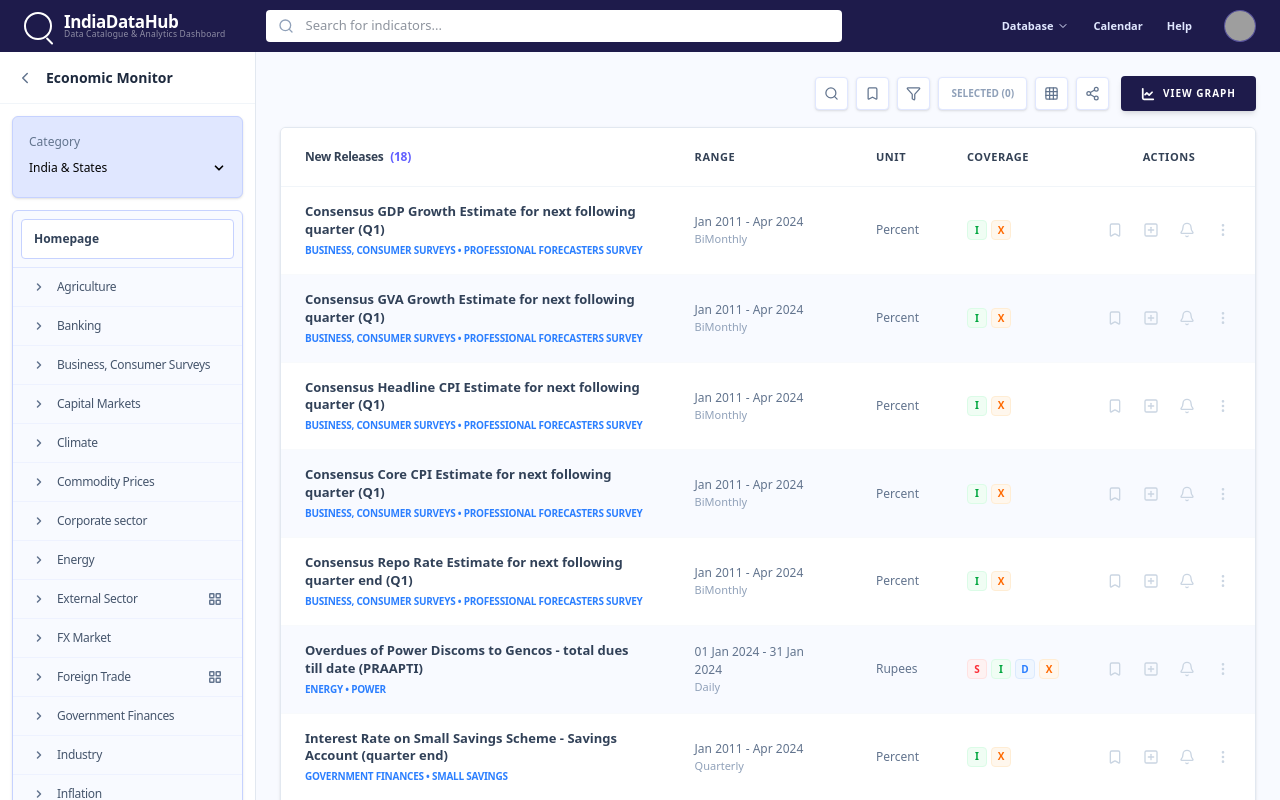
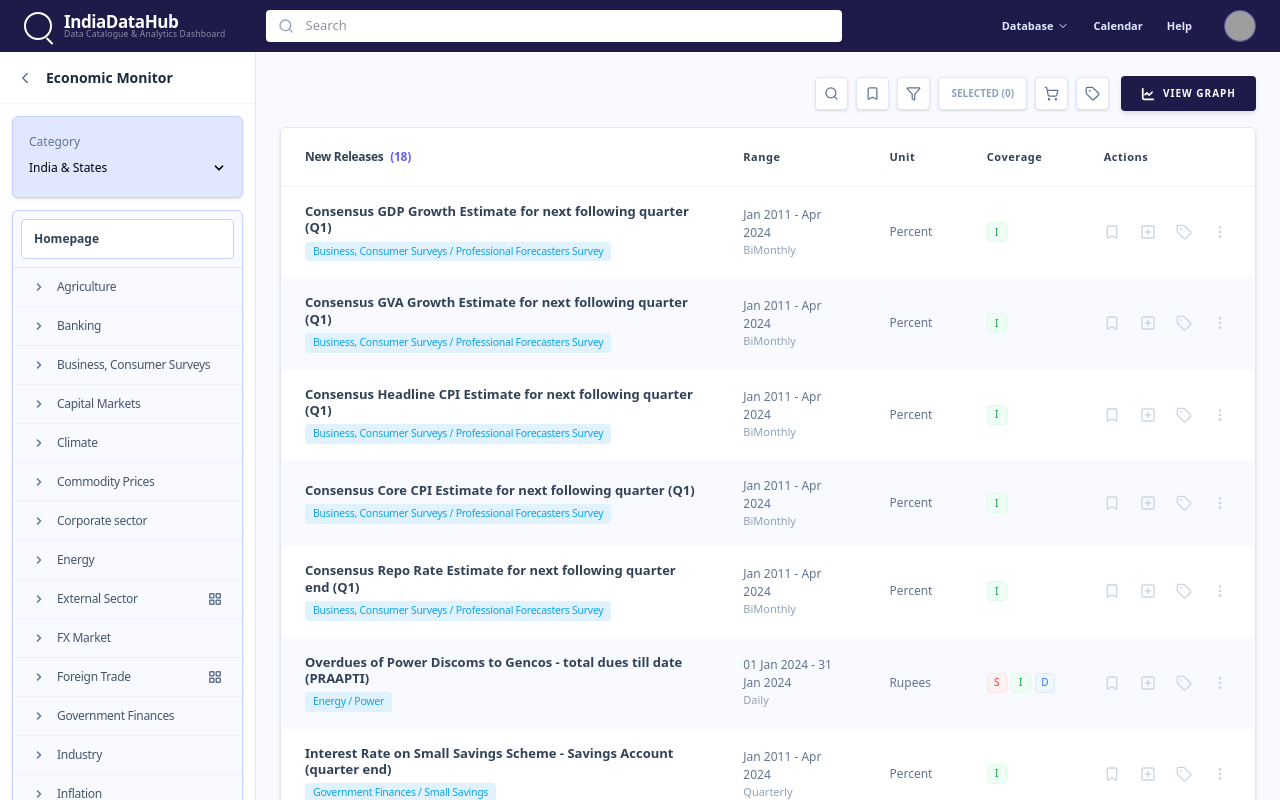
Before and after one commit to Sumit01-tech/React-Assignment-for-IndiaDataHub, a React (Vite) app in the folder indiadatahub/: page /dashboard in a window 1280 px wide. Built offline with nearby package versions, Linux system fonts and the light colour scheme; grey boxes are pictures that could not be loaded.

Commit message:
React App

```diff
--- a/indiadatahub/src/components/DataTable.jsx
+++ b/indiadatahub/src/components/DataTable.jsx
@@ -1,4 +1,5 @@
-import { Bookmark, PlusSquare, Bell, MoreVertical } from 'lucide-react';
+import React from 'react';
+import { Bookmark, PlusSquare, Tag, MoreVertical } from 'lucide-react';
 
 const DataTable = ({ data, totalCount }) => {
     const PRIMARY_HEADER_COLOR = "#334155";
@@ -17,10 +18,9 @@ const DataTable = ({ data, totalCount }) => {
         else if (item.db === 'IMF') badges.push({ char: 'N', color: 'bg-emerald-50 text-emerald-600 border-emerald-100' });
         if (item.freq === 'Daily') badges.push({ char: 'D', color: 'bg-blue-50 text-blue-500 border-blue-100' });
         if (item.freq === 'Monthly') badges.push({ char: 'M', color: 'bg-purple-50 text-purple-500 border-purple-100' });
-        badges.push({ char: 'X', color: 'bg-orange-50 text-orange-500 border-orange-100' });
 
         return badges.map((b, i) => (
-            <span key={i} className={`w-5 h-5 flex items-center justify-center text-[10px] font-bold rounded-sm border ${b.color}`}>
+            <span key={i} className={`w-5 h-5 flex items-center justify-center text-[10px] font-normal rounded-sm border ${b.color}`}>
                 {b.char}
             </span>
         ));
@@ -31,22 +31,22 @@ const DataTable = ({ data, totalCount }) => {
     return (
         <div className="w-full bg-white overflow-hidden">
             <div className="overflow-x-auto">
-                <table className="w-full text-left border-collapse">
+                <table className="w-full text-left border-collapse table-fixed">
                     <thead>
                         <tr className="bg-white border-b border-slate-100">
-                            <th className="px-6 py-5 text-[12px] font-bold tracking-tight w-2/5" style={{ color: PRIMARY_HEADER_COLOR }}>
+                            <th className="px-6 py-5 text-[12px] font-bold tracking-tight w-[45%]" style={{ color: PRIMARY_HEADER_COLOR }}>
                                 New Releases <span className="text-indigo-500 ml-1">({totalCount})</span>
                             </th>
-                            <th className="px-6 py-5 text-[11px] font-bold uppercase tracking-wider" style={{ color: PRIMARY_HEADER_COLOR }}>
+                            <th className="px-6 py-5 text-[11px] font-bold tracking-wider w-[15%]" style={{ color: PRIMARY_HEADER_COLOR }}>
                                 Range
                             </th>
-                            <th className="px-6 py-5 text-[11px] font-bold uppercase tracking-wider" style={{ color: PRIMARY_HEADER_COLOR }}>
+                            <th className="px-6 py-5 text-[11px] font-bold tracking-wider w-[10%]" style={{ color: PRIMARY_HEADER_COLOR }}>
                                 Unit
                             </th>
-                            <th className="px-6 py-5 text-[11px] font-bold uppercase tracking-wider" style={{ color: PRIMARY_HEADER_COLOR }}>
+                            <th className="px-6 py-5 text-[11px] font-bold tracking-wider w-[12%]" style={{ color: PRIMARY_HEADER_COLOR }}>
                                 Coverage
                             </th>
-                            <th className="px-6 py-5 text-[11px] font-bold uppercase tracking-wider text-center" style={{ color: PRIMARY_HEADER_COLOR }}>
+                            <th className="px-6 py-5 text-[11px] font-bold tracking-wider w-[18%]" style={{ color: PRIMARY_HEADER_COLOR }}>
                                 Actions
                             </th>
                         </tr>
@@ -55,11 +55,13 @@ const DataTable = ({ data, totalCount }) => {
                         {data.map((item, index) => (
                             <tr key={item.id || index} className={`group ${index % 2 !== 0 ? 'bg-[#f8faff]' : 'bg-white'} hover:bg-slate-50 transition-colors`}>
                                 <td className="px-6 py-4">
-                                    <div className="flex flex-col">
-                                        <span className="text-[13px] font-semibold text-slate-700 leading-snug">{item.title}</span>
-                                        <span className="text-[10px] text-blue-500 font-bold uppercase mt-1 tracking-tight">
-                                            {item.cat} {item.subCat ? `• ${item.subCat}` : ''}
+                                    <div className="flex flex-col items-start gap-1.5">
+                                        <span className="text-[13px] font-semibold text-slate-700 leading-tight">
+                                            {item.title}
                                         </span>
+                                        <div className="inline-flex bg-[#e0f2fe] text-[#0ea5e9] text-[10.5px] font-normal px-2 py-0.5 rounded-sm tracking-tight">
+                                            {item.cat}{item.subCat ? ` / ${item.subCat}` : ''}
+                                        </div>
                                     </div>
                                 </td>
                                 <td className="px-6 py-4">
@@ -76,13 +78,12 @@ const DataTable = ({ data, totalCount }) => {
                                         {renderCoverageBadges(item)}
                                     </div>
                                 </td>
-                                <td className="px-6 py-4 text-center">
-                                    <div className="flex items-center justify-center gap-5 text-slate-300">
-                                        {/* Icons now start as slate-300 and turn indigo-500 only on hover */}
-                                        <Bookmark size={16} className="hover:text-indigo-500 cursor-pointer transition-colors" />
-                                        <PlusSquare size={16} className="hover:text-indigo-500 cursor-pointer transition-colors" />
-                                        <Bell size={16} className="hover:text-indigo-500 cursor-pointer transition-colors" />
-                                        <MoreVertical size={16} className="hover:text-indigo-500 cursor-pointer transition-colors" />
+                                <td className="px-6 py-4">
+                                    <div className="flex items-center gap-5 text-slate-300">
+                                        <Bookmark size={16} className="hover:text-indigo-600 cursor-pointer transition-colors" />
+                                        <PlusSquare size={16} className="hover:text-indigo-600 cursor-pointer transition-colors" />
+                                        <Tag size={16} className="hover:text-indigo-600 cursor-pointer transition-colors" />
+                                        <MoreVertical size={16} className="hover:text-slate-600 cursor-pointer transition-colors" />
                                     </div>
                                 </td>
                             </tr>
--- a/indiadatahub/src/components/Navbar.jsx
+++ b/indiadatahub/src/components/Navbar.jsx
@@ -1,4 +1,3 @@
-import React from 'react';
 import { Search, ChevronDown, LogIn } from 'lucide-react';
 
 const Navbar = ({ isLoginPage }) => {
@@ -25,7 +24,7 @@ const Navbar = ({ isLoginPage }) => {
                     <Search className="absolute left-3 top-1/2 -translate-y-1/2 w-4 h-4 text-slate-400" />
                     <input
                         type="text"
-                        placeholder="Search for indicators..."
+                        placeholder="Search"
                         className="w-full bg-white text-slate-800 text-[13px] py-1.5 pl-10 pr-4 rounded-sm outline-none"
                     />
                 </div>
--- a/indiadatahub/src/pages/Dashboard.jsx
+++ b/indiadatahub/src/pages/Dashboard.jsx
@@ -6,7 +6,12 @@ import DataTable from '../components/DataTable';
 import Pagination from '../components/Pagination';
 import Navbar from '../components/Navbar';
 import {
-    Search, Bookmark, Filter, Grid, Share2, LineChart
+    Search,
+    Bookmark,
+    Filter,
+    ShoppingCart,
+    Tag,
+    LineChart
 } from 'lucide-react';
 
 const Dashboard = () => {
@@ -30,7 +35,6 @@ const Dashboard = () => {
 
     return (
         <div className="flex flex-col h-screen bg-white overflow-hidden font-sans">
-
             <Navbar isLoginPage={false} />
 
             <div className="flex flex-1 overflow-hidden">
@@ -51,17 +55,21 @@ const Dashboard = () => {
                         <div className="bg-white p-2 rounded border border-indigo-100 shadow-sm flex items-center justify-center hover:bg-slate-50 cursor-pointer">
                             <Filter size={15} className="text-slate-500" />
                         </div>
+
                         <div className="bg-white px-3 py-2 rounded border border-indigo-100 shadow-sm flex items-center justify-center">
                             <span className="text-[10px] font-bold text-slate-400 uppercase whitespace-nowrap">
                                 Selected (0)
                             </span>
                         </div>
+
                         <div className="bg-white p-2 rounded border border-indigo-100 shadow-sm flex items-center justify-center hover:bg-slate-50 cursor-pointer">
-                            <Grid size={15} className="text-slate-500" />
+                            <ShoppingCart size={15} className="text-slate-500" />
                         </div>
+
                         <div className="bg-white p-2 rounded border border-indigo-100 shadow-sm flex items-center justify-center hover:bg-slate-50 cursor-pointer">
-                            <Share2 size={15} className="text-slate-500" />
+                            <Tag size={15} className="text-slate-500" />
                         </div>
+
                         <button className="bg-[#1e1b4b] text-white text-[10px] font-bold uppercase tracking-widest px-5 py-2.5 rounded flex items-center gap-2 hover:bg-black transition-all shadow-md ml-1">
                             <LineChart size={14} className="stroke-[3px]" />
                             View Graph
```
